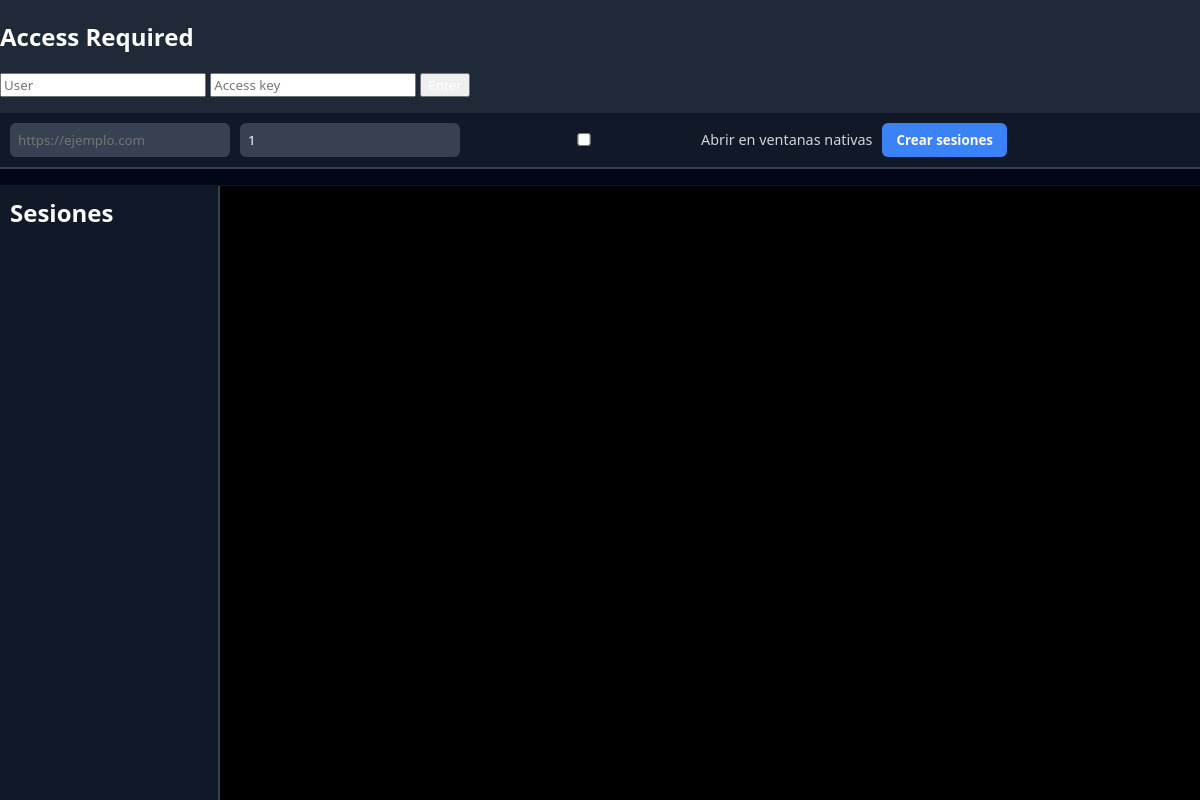
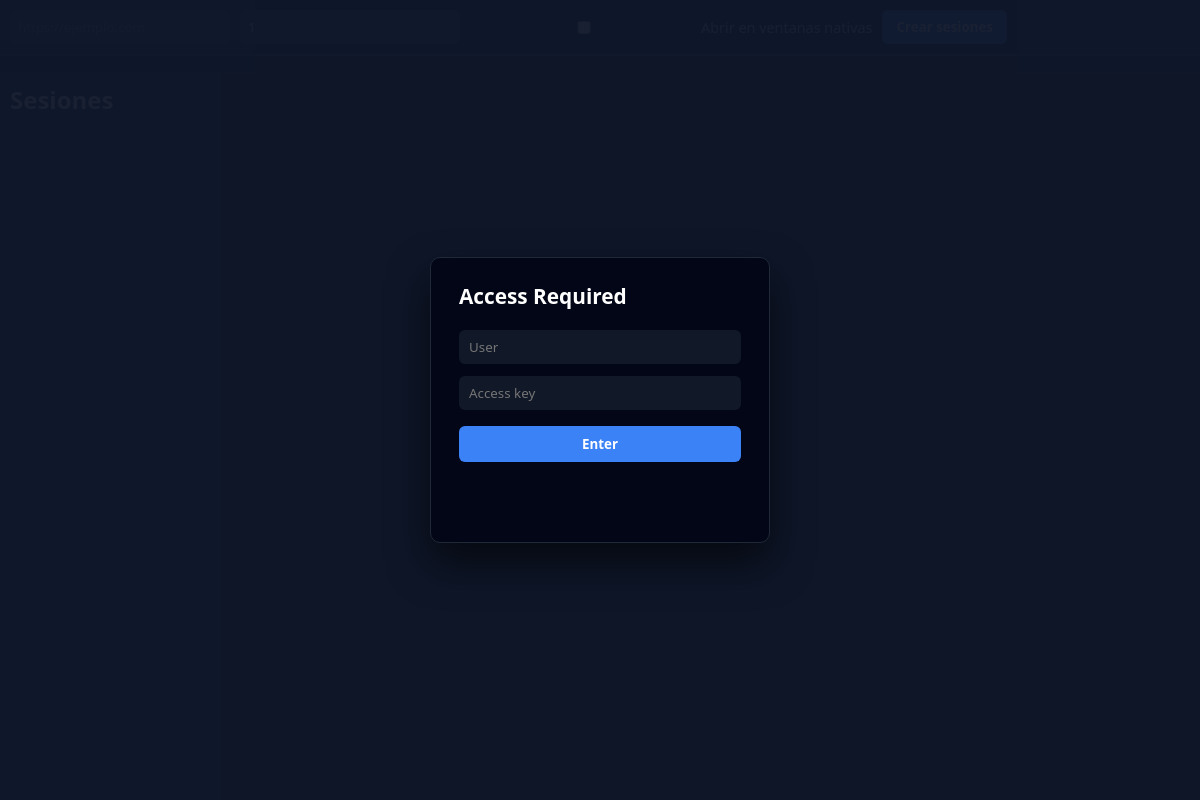
Before and after one commit to oscaredu1226/multi-session-launcher, an Electron app: page src/index.html in a window 1200 px wide. Drawn offline with Linux system fonts and the light colour scheme.

Commit message:
feat(auth): integrate login logic and API request flow in renderer process

```diff
--- a/src/style.css
+++ b/src/style.css
@@ -150,3 +150,70 @@ webview {
     left: 0;
     border: none;
 }
+
+/* ====== LOGIN OVERLAY (AÑADIDO) ====== */
+
+#login-overlay {
+    position: fixed;
+    inset: 0;
+    background: rgba(15, 23, 42, 0.96);
+    display: flex;
+    align-items: center;
+    justify-content: center;
+    z-index: 9999;
+}
+
+#login-box {
+    background: #020617;
+    padding: 24px 28px;
+    border-radius: 10px;
+    width: 340px;
+    display: flex;
+    flex-direction: column;
+    gap: 12px;
+    border: 1px solid #1f2937;
+    box-shadow: 0 20px 40px rgba(0, 0, 0, 0.6);
+}
+
+#login-box h2 {
+    margin: 0 0 8px 0;
+    font-size: 1.3rem;
+}
+
+#login-box label {
+    display: flex;
+    flex-direction: column;
+    gap: 4px;
+    font-size: 0.9rem;
+    color: #e5e7eb;
+}
+
+#login-box input {
+    padding: 8px 10px;
+    border-radius: 6px;
+    border: none;
+    outline: none;
+    background: #111827;
+    color: #f9fafb;
+}
+
+#login-btn {
+    margin-top: 4px;
+    padding: 9px 12px;
+    border-radius: 6px;
+    border: none;
+    cursor: pointer;
+    background: #3b82f6;
+    color: #fff;
+    font-weight: 600;
+}
+
+#login-btn:hover {
+    background: #2563eb;
+}
+
+#login-error {
+    min-height: 1.2em;
+    font-size: 0.85rem;
+    color: #fca5a5;
+}
```
